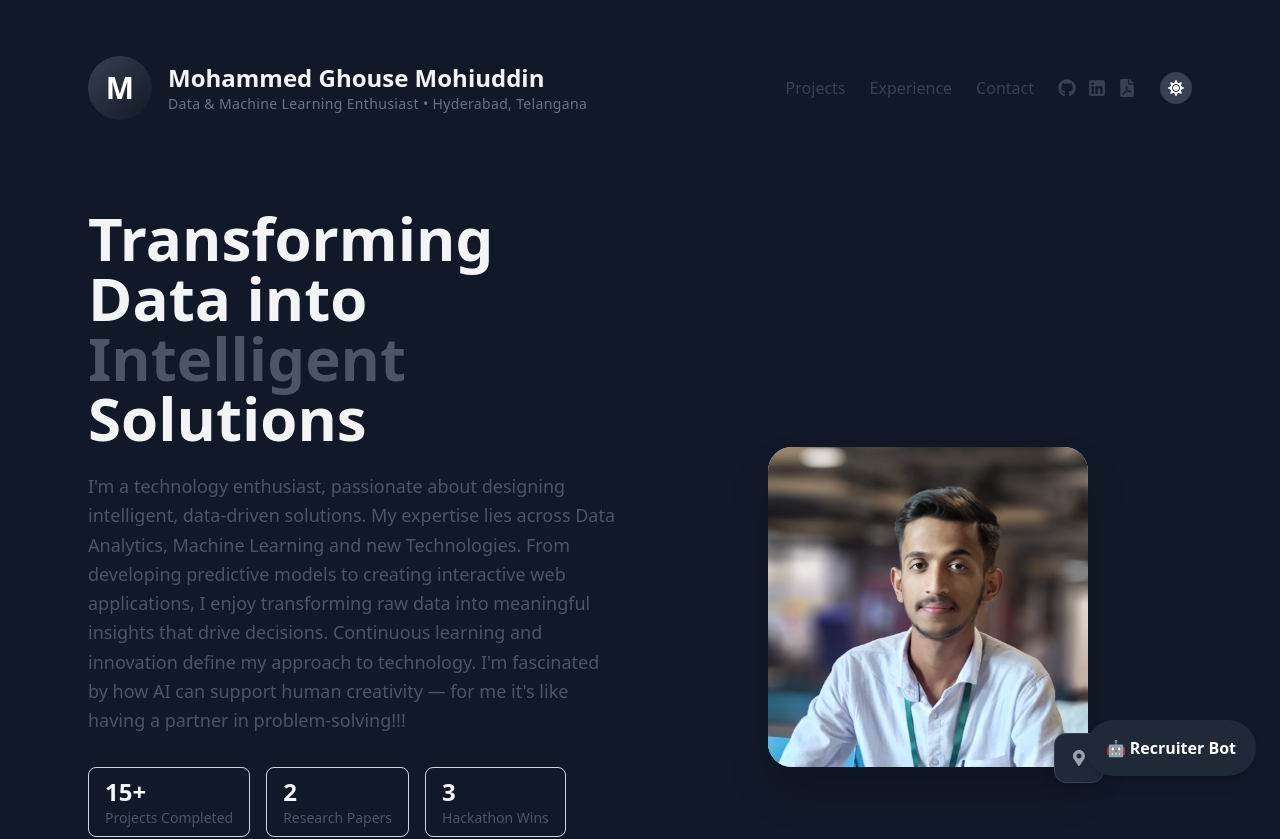
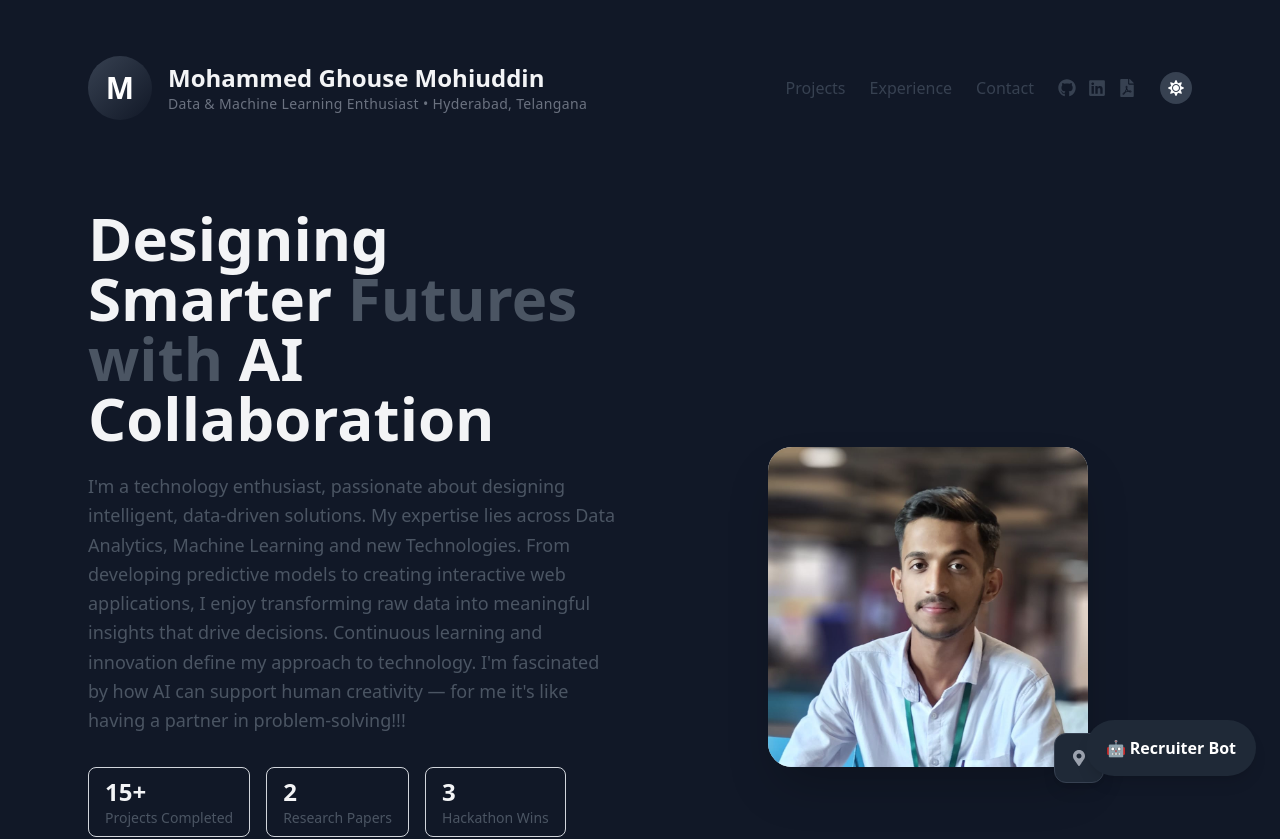
Before and after one commit to mohammed-ghouse-99/portfolio, a React (Vite) app: page / in a window 1280 px wide. Shown: the top 839 px of the page. Built offline with nearby package versions, Linux system fonts and the light colour scheme.

Commit message:
Add AI Portfolio Recruiter Bot and update resume

```diff
--- a/src/index.jsx
+++ b/src/index.jsx
@@ -291,7 +291,7 @@ export default function Portfolio() {
             transition={{ duration: 0.7 }}
           >
             <h2 className="text-5xl lg:text-6xl font-bold leading-tight mb-6">
-              Transforming Data into <span className="text-gray-600 dark:text-gray-400">Intelligent</span> Solutions
+              Designing Smarter <span className="text-gray-600 dark:text-gray-400"> Futures with </span>  AI Collaboration
             </h2>
             <p className="text-lg text-gray-600 dark:text-gray-400 mb-8 leading-relaxed">
               {DATA.intro}
```
